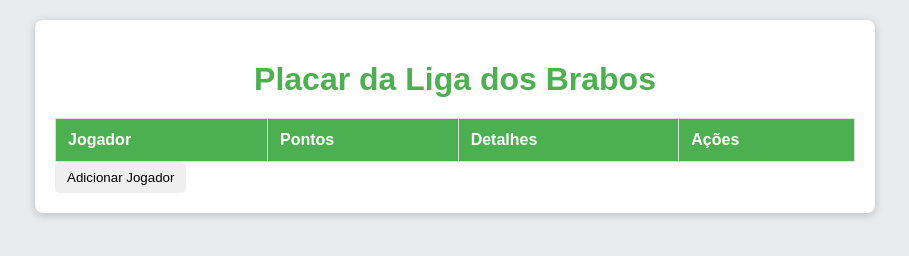
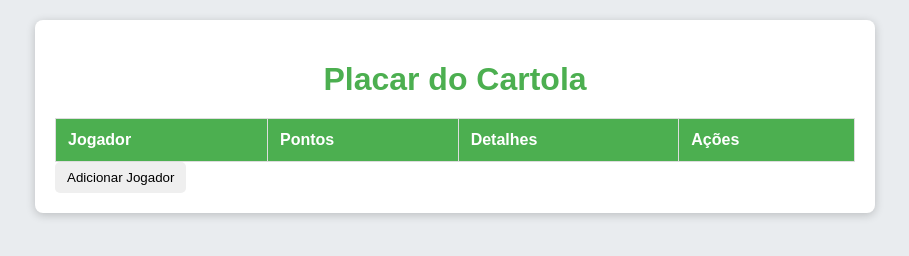
Before and after one commit to 1ajaxx/cartola-placar, a plain HTML site: page index.html in a window 1280 px wide. Shown: the whole page, without its empty margins (185-1094 px from the left). Drawn offline with Linux system fonts and the light colour scheme.

Commit message:
Update index.html

```diff
--- a/index.html
+++ b/index.html
@@ -3,12 +3,12 @@
 <head>
     <meta charset="UTF-8">
     <meta name="viewport" content="width=device-width, initial-scale=1.0">
-    <title>Placar da Liga dos Brabos</title>
+    <title>Placar do Cartola </title>
     <link rel="stylesheet" href="styles.css">
 </head>
 <body>
     <div class="container">
-        <h1>Placar da Liga dos Brabos</h1>
+        <h1>Placar do Cartola </h1>
         <table id="placar">
             <thead>
                 <tr>
```
